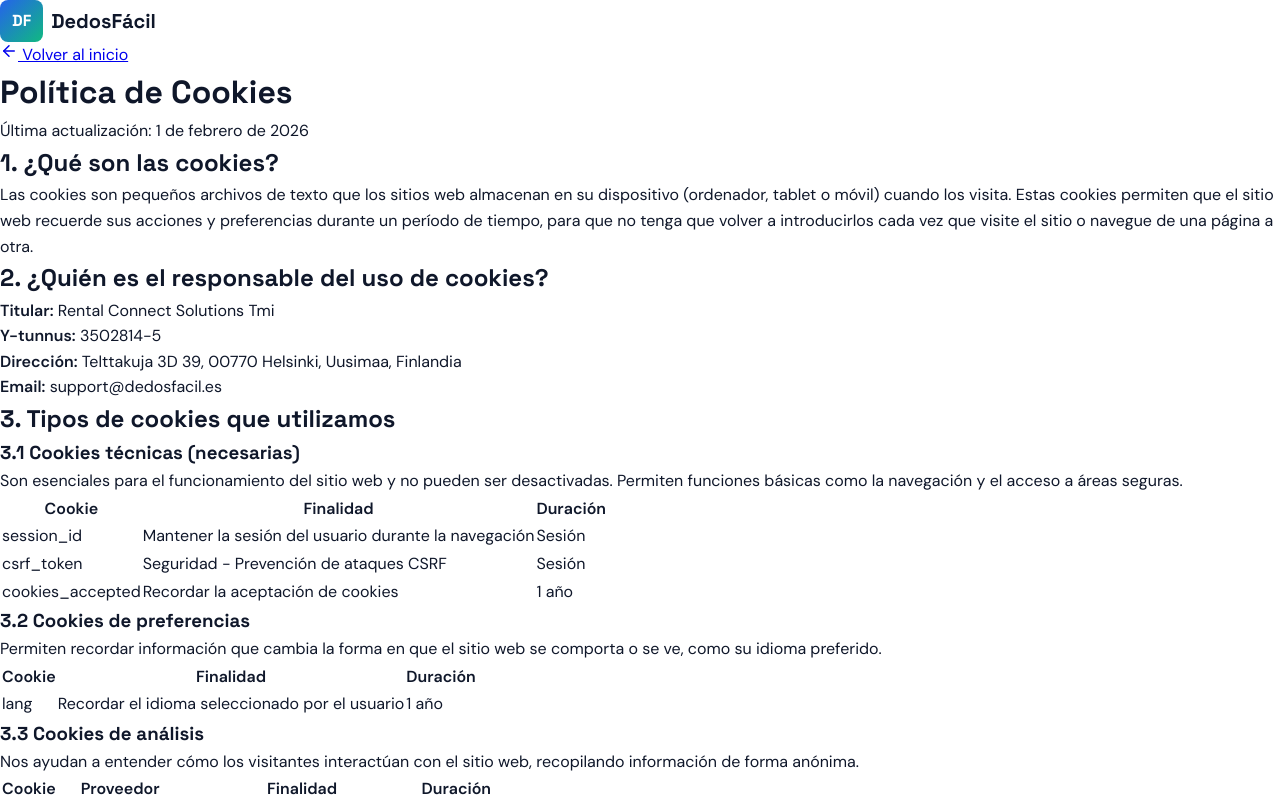
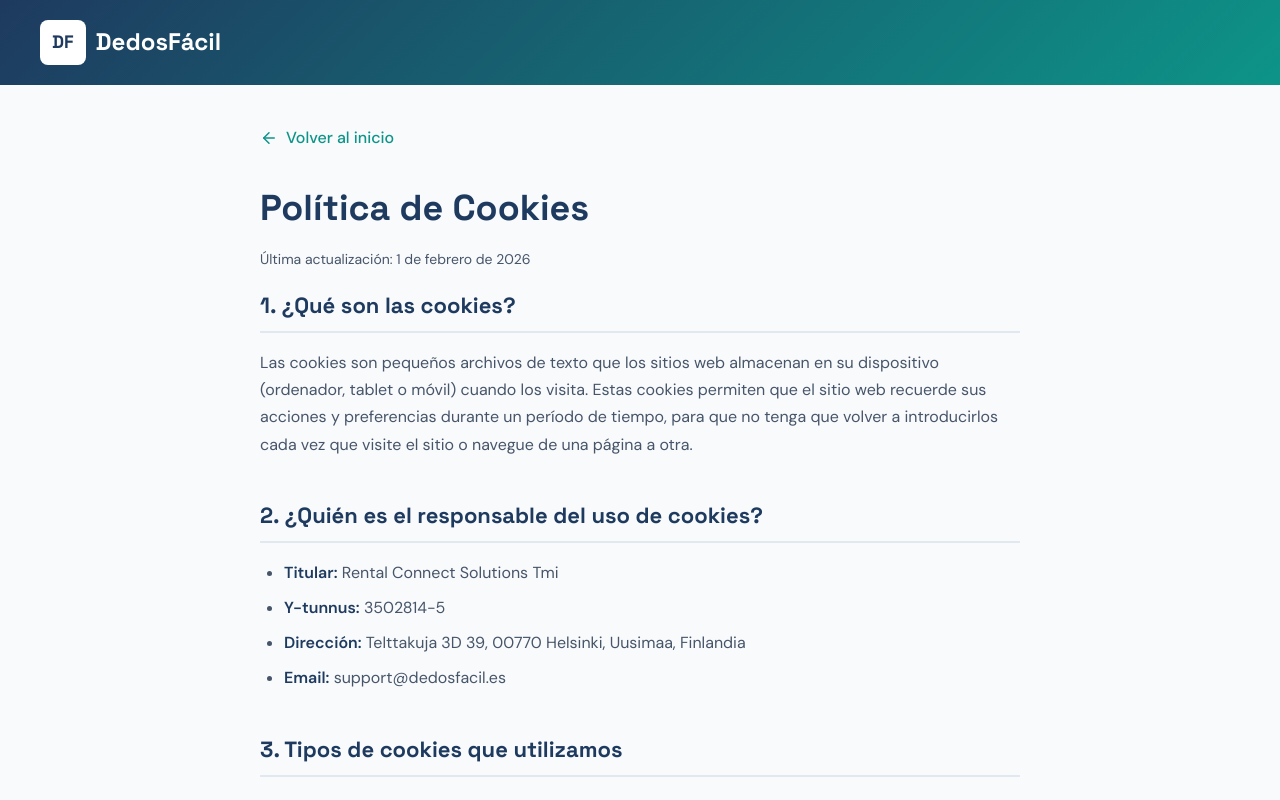
Before and after one commit to demiandreu/dedosfacil, a React (Vite) app in the folder client/: page /cookies in a window 1280 px wide. Shown: the top 800 px of the page. Built offline with nearby package versions, Linux system fonts and the light colour scheme.

Commit message:
Update index.css

```diff
--- a/client/src/index.css
+++ b/client/src/index.css
@@ -1273,3 +1273,200 @@ h1, h2, h3, h4, h5, h6 {
   line-height: 1.5;
   color: #92400e;
 }
+/* ========================================
+   ESTILOS PARA PÁGINAS LEGALES
+   Añadir al final de index.css
+   ======================================== */
+
+.legal-page {
+  min-height: 100vh;
+  background: #f8fafc;
+  display: flex;
+  flex-direction: column;
+}
+
+.legal-header {
+  background: linear-gradient(135deg, #1e3a5f 0%, #0d9488 100%);
+  padding: 20px 40px;
+}
+
+.legal-header .logo {
+  display: flex;
+  align-items: center;
+  gap: 10px;
+  text-decoration: none;
+}
+
+.legal-header .logo-icon {
+  background: white;
+  color: #1e3a5f;
+  padding: 8px 12px;
+  border-radius: 8px;
+  font-weight: 700;
+  font-size: 18px;
+}
+
+.legal-header .logo-text {
+  color: white;
+  font-size: 24px;
+  font-weight: 700;
+}
+
+.legal-container {
+  max-width: 800px;
+  margin: 0 auto;
+  padding: 40px 20px;
+  flex: 1;
+}
+
+.back-link {
+  display: inline-flex;
+  align-items: center;
+  gap: 8px;
+  color: #0d9488;
+  text-decoration: none;
+  font-weight: 500;
+  margin-bottom: 30px;
+  transition: color 0.2s;
+}
+
+.back-link:hover {
+  color: #1e3a5f;
+}
+
+.legal-container h1 {
+  font-size: 36px;
+  color: #1e3a5f;
+  margin-bottom: 10px;
+}
+
+.legal-updated {
+  color: #64748b;
+  font-size: 14px;
+  margin-bottom: 40px;
+}
+
+.legal-container section {
+  margin-bottom: 40px;
+}
+
+.legal-container h2 {
+  font-size: 22px;
+  color: #1e3a5f;
+  margin-bottom: 16px;
+  padding-bottom: 8px;
+  border-bottom: 2px solid #e2e8f0;
+}
+
+.legal-container h3 {
+  font-size: 18px;
+  color: #334155;
+  margin: 20px 0 12px;
+}
+
+.legal-container p {
+  color: #475569;
+  line-height: 1.7;
+  margin-bottom: 16px;
+}
+
+.legal-container ul,
+.legal-container ol {
+  color: #475569;
+  line-height: 1.7;
+  margin-bottom: 16px;
+  padding-left: 24px;
+}
+
+.legal-container li {
+  margin-bottom: 8px;
+}
+
+.legal-container li ul {
+  margin-top: 8px;
+}
+
+.legal-container strong {
+  color: #1e3a5f;
+}
+
+.legal-container a {
+  color: #0d9488;
+  text-decoration: none;
+}
+
+.legal-container a:hover {
+  text-decoration: underline;
+}
+
+/* Tabla de cookies */
+.cookies-table {
+  width: 100%;
+  border-collapse: collapse;
+  margin: 16px 0 24px;
+  font-size: 14px;
+}
+
+.cookies-table th,
+.cookies-table td {
+  padding: 12px;
+  text-align: left;
+  border: 1px solid #e2e8f0;
+}
+
+.cookies-table th {
+  background: #f1f5f9;
+  color: #1e3a5f;
+  font-weight: 600;
+}
+
+.cookies-table td {
+  color: #475569;
+}
+
+.cookies-table tr:nth-child(even) {
+  background: #f8fafc;
+}
+
+/* Footer legal */
+.legal-footer {
+  background: #1e3a5f;
+  color: white;
+  text-align: center;
+  padding: 20px;
+  margin-top: auto;
+}
+
+.legal-footer p {
+  margin: 0;
+  font-size: 14px;
+  color: rgba(255, 255, 255, 0.8);
+}
+
+/* Responsive */
+@media (max-width: 768px) {
+  .legal-header {
+    padding: 15px 20px;
+  }
+
+  .legal-container {
+    padding: 30px 20px;
+  }
+
+  .legal-container h1 {
+    font-size: 28px;
+  }
+
+  .legal-container h2 {
+    font-size: 20px;
+  }
+
+  .cookies-table {
+    font-size: 12px;
+  }
+
+  .cookies-table th,
+  .cookies-table td {
+    padding: 8px;
+  }
+}
```
